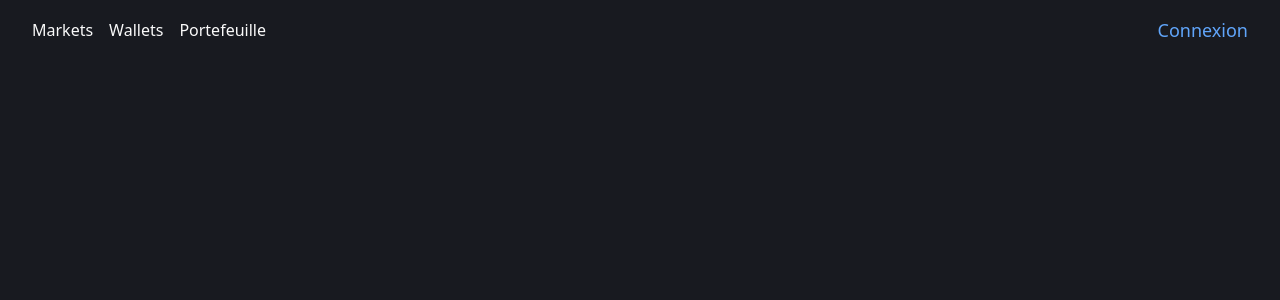
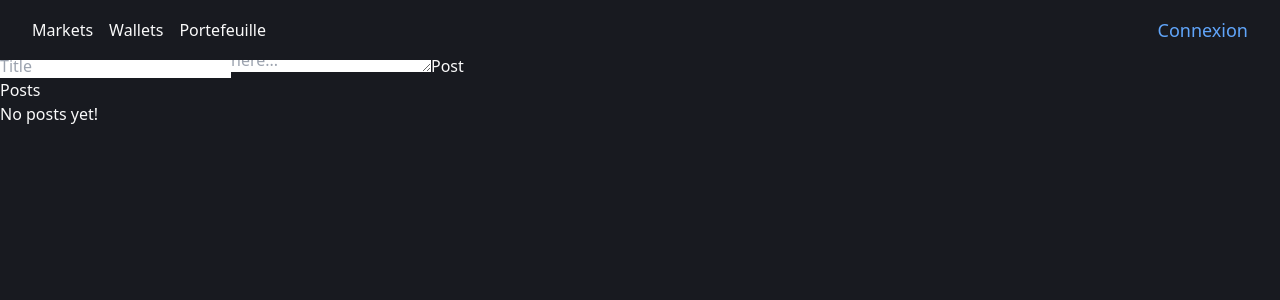
Before and after one commit to Tom-lchg/crypto, a React (Vite) app: page /blog/1 in a window 1280 px wide. Shown: the top 300 px of the page. Built offline with nearby package versions, Linux system fonts and the light colour scheme.

Commit message:
Update Blog

```diff
--- /dev/null
+++ b/src/features/Blog/BlogButton.tsx
@@ -0,0 +1,21 @@
+import React, { FC } from "react";
+import { Link } from "react-router-dom";
+
+interface CryptoProps {
+  crypto: {
+    id: string;
+    name: string;
+  };
+}
+
+const BlogButton: FC<CryptoProps> = ({ crypto }) => {
+  return (
+    <div>
+      <Link to={`/blog/${crypto.id}`}>
+        <button>{crypto.name} Blog</button>
+      </Link>
+    </div>
+  );
+};
+
+export default BlogButton;
--- a/src/main.tsx
+++ b/src/main.tsx
@@ -10,6 +10,7 @@ import { UserProvider } from './hook/user-context'
 import CryptoDetails from './pages/crypto/crypto'
 import Home from './pages/home'
 import Wallet from './pages/wallet'
+import Blog from './pages/Blog'
 
 // @ts-expect-error - ça sera fix plus tard
 const root = createRoot(document.getElementById('root'))
@@ -25,7 +26,7 @@ const Main = () => {
           <Route path='/dashboard' element={<Dashboard />} />
           <Route path='/wallet' element={<Wallet />} />
           <Route path='/details/:id' element={<CryptoDetails />} />
-          {/* <Route path='/blog/:id' element={<Blog />} /> */}
+          <Route path='/blog/:id' element={<Blog />} />
         </Routes>
       </Router>
     </UserProvider>
--- /dev/null
+++ b/src/pages/Blog.tsx
@@ -0,0 +1,109 @@
+import React, { useState, useEffect } from "react";
+import { useParams } from "react-router";
+
+interface Post {
+  id: string;
+  title: string;
+  content: string;
+  date: string;
+  likes: number;
+}
+
+const Blog: React.FC = () => {
+  const { id } = useParams<{ id: string }>();
+  const [posts, setPosts] = useState<Post[]>([]);
+  const [newTitle, setNewTitle] = useState("");
+  const [newContent, setNewContent] = useState("");
+
+  useEffect(() => {
+    const storedPosts = localStorage.getItem("posts");
+    if (storedPosts) {
+      setPosts(JSON.parse(storedPosts));
+    }
+  }, []);
+
+  useEffect(() => {
+    localStorage.setItem("posts", JSON.stringify(posts));
+  }, [posts]);
+
+  const handlePost = () => {
+    if (newTitle.trim() && newContent.trim()) {
+      const newPost: Post = {
+        id: `${Date.now()}`,
+        title: newTitle,
+        content: newContent,
+        date: new Date().toISOString(),
+        likes: 0,
+      };
+      setPosts([newPost, ...posts]);
+      setNewTitle("");
+      setNewContent("");
+    }
+  };
+
+  const handleDelete = (postId: string) => {
+    setPosts(posts.filter((post) => post.id !== postId));
+  };
+
+  const handleLike = (postId: string) => {
+    setPosts(
+      posts.map((post) =>
+        post.id === postId ? { ...post, likes: post.likes + 1 } : post
+      )
+    );
+  };
+
+  const handleEdit = (postId: string, newTitle: string, newContent: string) => {
+    setPosts(
+      posts.map((post) =>
+        post.id === postId ? { ...post, title: newTitle, content: newContent } : post
+      )
+    );
+  };
+
+  return (
+    <div>
+      <h1>Discussion about {id}</h1>
+      <div>
+        <input
+          type="text"
+          placeholder="Title"
+          value={newTitle}
+          onChange={(e) => setNewTitle(e.target.value)}
+        />
+        <textarea
+          placeholder="Add your post content here..."
+          value={newContent}
+          onChange={(e) => setNewContent(e.target.value)}
+        ></textarea>
+        <button onClick={handlePost}>Post</button>
+      </div>
+      <div>
+        <h2>Posts</h2>
+        {posts.length === 0 ? (
+          <p>No posts yet!</p>
+        ) : (
+          posts.map((post) => (
+            <div key={post.id}>
+              <h3>{post.title}</h3>
+              <p>{post.content}</p>
+              <small>{new Date(post.date).toLocaleString()}</small>
+              <p>Likes: {post.likes}</p>
+              <button onClick={() => handleLike(post.id)}>Like</button>
+              <button onClick={() => handleDelete(post.id)}>Delete</button>
+              <button
+                onClick={() =>
+                  handleEdit(post.id, prompt("New title:") || post.title, prompt("New content:") || post.content)
+                }
+              >
+                Edit
+              </button>
+            </div>
+          ))
+        )}
+      </div>
+    </div>
+  );
+};
+
+export default Blog;
--- a/src/pages/crypto/crypto.tsx
+++ b/src/pages/crypto/crypto.tsx
@@ -15,6 +15,7 @@ import { Crypto } from '@/types/crypto'
 import { FC, useEffect, useState } from 'react'
 import { useParams } from 'react-router-dom'
 import CryptoPriceHistory from './crypto-price-history'
+import BlogButton from '@/features/Blog/blogButton'
 
 const CryptoDetails: FC = () => {
   const { id: cryptoId } = useParams<{ id: string }>()
@@ -85,6 +86,10 @@ const CryptoDetails: FC = () => {
         </section>
 
         <section className='border rounded-xl p-6 w-full'>
+          <BlogButton crypto={{id: cryptoId!, name : crypto.name}}/>
+        </section>
+
+        <section className='border rounded-xl p-6 w-full'>
           <h2 className='text-2xl font-medium mb-4'>Square</h2>
           <article>
             <UserMessage
```
